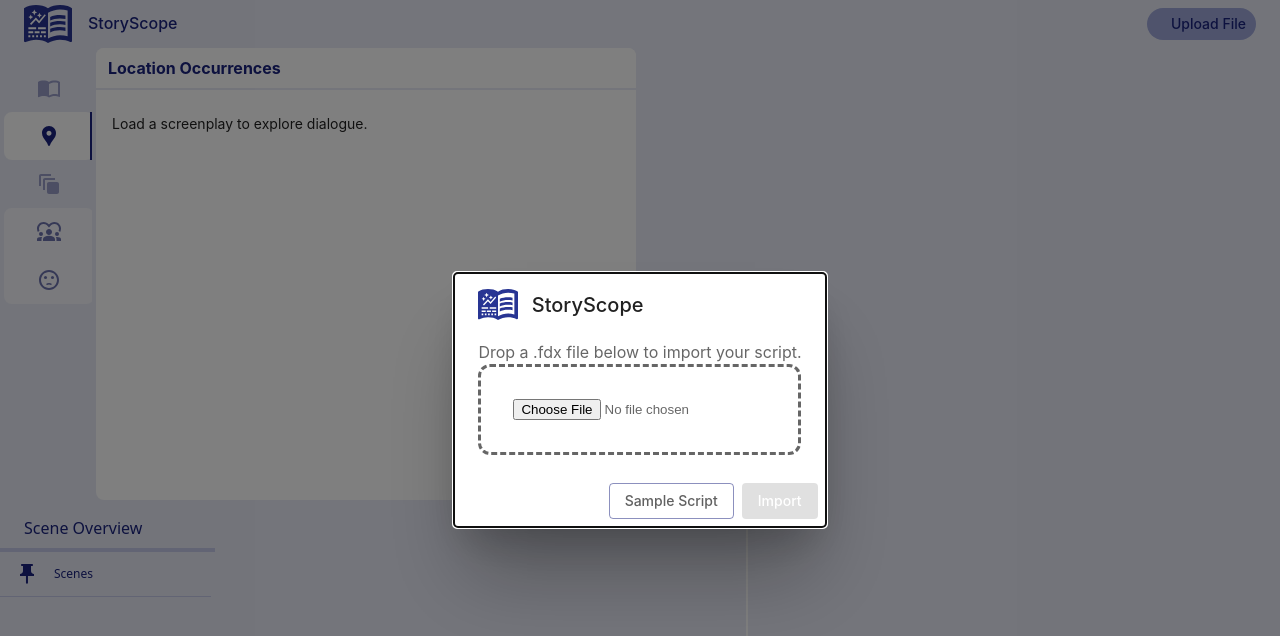
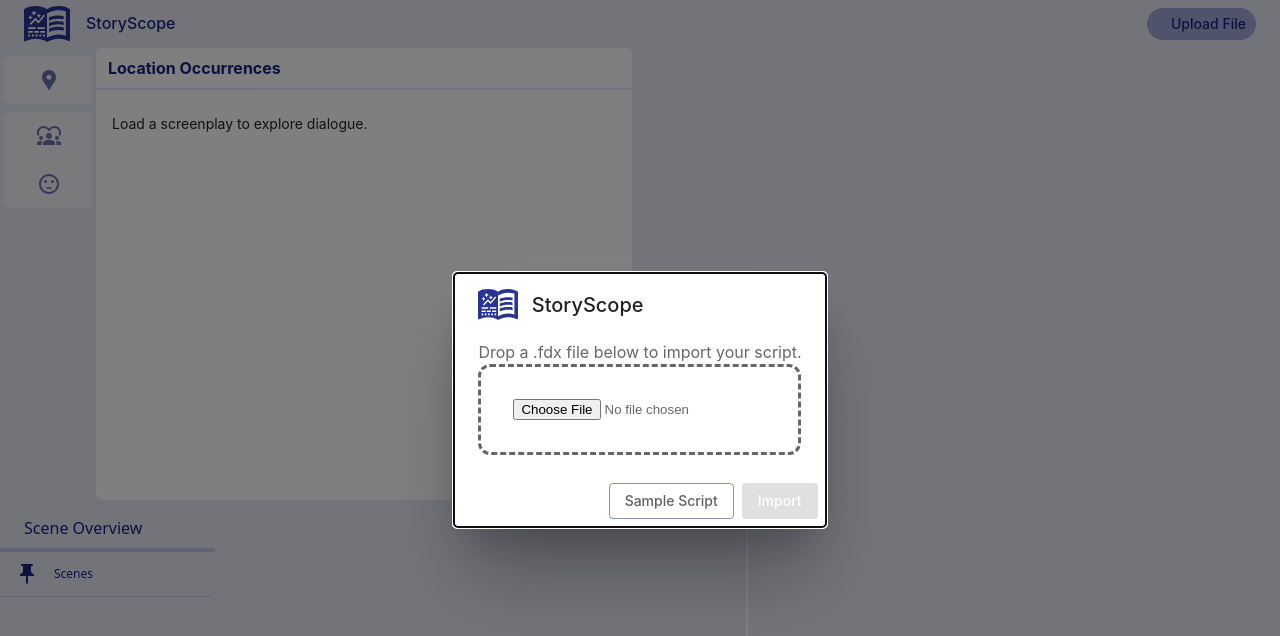
Before and after one commit to annaliferous/StoryScope, a React (Vite) app: page / in a window 1280 px wide. Shown: the top 636 px of the page. Built offline with nearby package versions, Linux system fonts and the light colour scheme; some icons are missing.

Commit message:
changed visualisation group to have a divider instead of icons

```diff
--- a/src/components/Header.tsx
+++ b/src/components/Header.tsx
@@ -4,7 +4,7 @@ import UploadFileIcon from '@mui/icons-material/UploadFile';
 export function Header({ onActionClick }: { onActionClick: React.MouseEventHandler<HTMLButtonElement> }) {
     return <AppBar position="static">
         <Toolbar variant="dense" style={{ backgroundColor: "#e8eaf6" }}>
-            <img src="./storyScopeIcon.svg" alt="StoryScope Icon" width={48} style={{paddingRight:16}}/>
+            <img src="./storyScopeIcon.svg" alt="StoryScope Icon" width={46} style={{ paddingRight: 16 }} />
             <Typography variant="h6" component="div" sx={{ flexGrow: 1, fontSize: "16px", color: "#1a237e" }}>
                 StoryScope
             </Typography>
--- a/src/components/VisualisationGroup.tsx
+++ b/src/components/VisualisationGroup.tsx
@@ -42,7 +42,7 @@ export function VisualisationGroup({
 
   return (
     <TabContext value={String(activeGroup)}>
-      <Grid container height="100%" sx={{ paddingLeft: "4px" }}>
+      <Grid container height="100%" sx={{ paddingX: "4px" }}>
         {/* Sidebar Navigation */}
         <Grid
           width={88}
@@ -57,54 +57,39 @@ export function VisualisationGroup({
             orientation="vertical"
             onChange={handleChange}
             aria-label="Category Selection"
-            sx={{ paddingTop: 2 }}
+            sx={{ marginY: 1 }}
           >
             {/* Global Story Analysis section (currently disabled) */}
-            <Tooltip title="Applies to Story" placement="top" arrow>
-              <span>
-                <Tab
-                  unselectable="on"
-                  icon={<ImportContacts width={20}></ImportContacts>}
-                  disabled
-                ></Tab>
-              </span>
-            </Tooltip>
+            <Tooltip title="Location Occurrences (Applies to Script)" placement="right" arrow>
               <Tab
                 value={String(VisGroup.location)}
                 icon={<LocationPin></LocationPin>}
                 style={{ background: "#ffffff", borderRadius: "8px" }}
               ></Tab>
+            </Tooltip>
+            <div style={{ height: 8 }} />
 
             {/* Scene-specific Analysis section */}
-            <Tooltip title="Applies to Scenes" placement="top" arrow>
-              <span>
-                <Tab
-                  unselectable="on"
-                  icon={<AutoAwesomeMotion></AutoAwesomeMotion>}
-                  disabled
-                ></Tab>
-              </span>
-            </Tooltip>
+            <Tooltip title="Relationship Graph (Applies to Scene)" placement="right" arrow>
               <Tab
                 value={String(VisGroup.relationship)}
-              icon={<Diversity1></Diversity1>}
+                icon={<Diversity1 />}
                 style={{
                   background: "#ffffff",
-                borderRadius: "8px",
-                borderBottomLeftRadius: "0px",
-                borderBottomRightRadius: "0px",
+                  borderRadius: "8px 8px 0 0",
                 }}
               ></Tab>
+            </Tooltip>
+            <Tooltip title="Character Heatmap (Applies to Scene)" placement="right" arrow>
               <Tab
                 value={String(VisGroup.sentiment)}
-              icon={<SentimentDissatisfied></SentimentDissatisfied>}
+                icon={<SentimentDissatisfied />}
                 style={{
                   background: "#ffffff",
-                borderRadius: "8px",
-                borderTopLeftRadius: "0px",
-                borderTopRightRadius: "0px",
+                  borderRadius: "0 0 8px 8px",
                 }}
               ></Tab>
+            </Tooltip>
           </TabList>
         </Grid>
 
```
Lines whose indentation alone changed are shown as unchanged.
